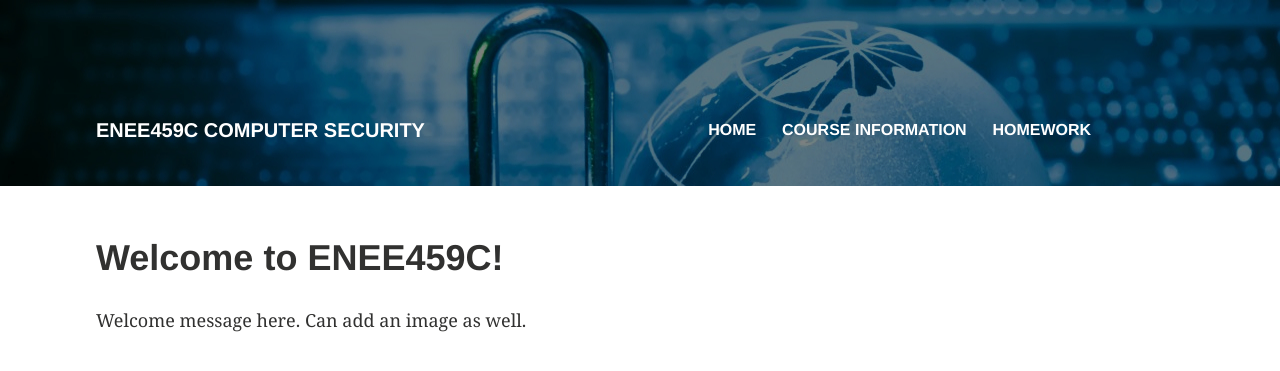
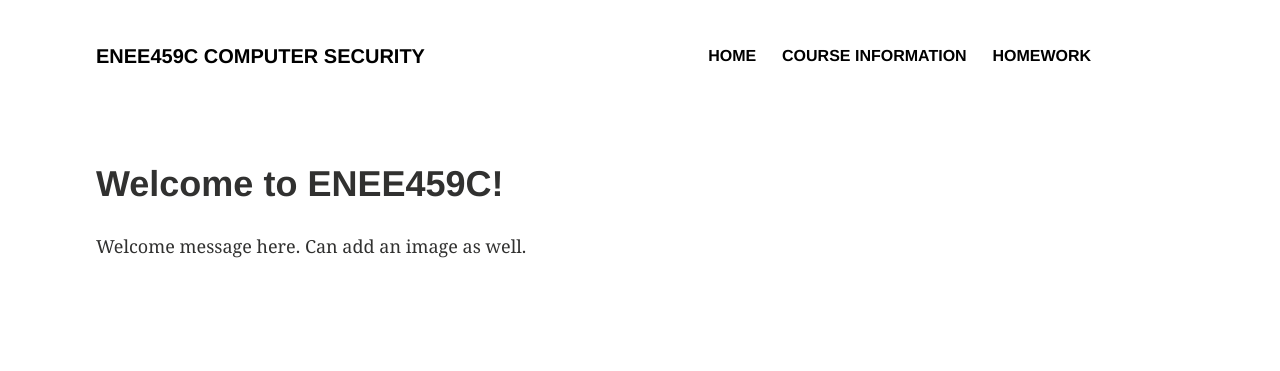
Before and after one commit to serrintine/serrintine.github.io, a Jekyll site: the page built from index.md, in a window 1280 px wide. Shown: the top 371 px of the page. Built offline with Jekyll 4.4.1, drawn with Linux system fonts in a browser that asks for light colours.

Commit message:
Updated _layout.scss

```diff
--- a/_sass/_layout.scss
+++ b/_sass/_layout.scss
@@ -12,9 +12,6 @@
 	.inner-wrap {
 		@include outer-container;
 	}
-    background: #333 url(../images/security.jpg) no-repeat;
-    padding-top: 100px;
-    color: #fff;
 }
 .site-title {
 	@include row;
@@ -24,8 +21,7 @@
 	padding: (.25 * $masthead-height) 0; // fourth the height to center vertically
 	height: $masthead-height;
 	text-decoration: none;
-	/*color: $black;*/
-    color: #fff;
+	color: $black;
 	font-family: $alt-font;
 	font-weight: 700;
 	@include font-size(20,no);
@@ -69,8 +65,7 @@
 			}
 			&:after {
 				width: 0;
-				/*background: $black;*/
-                background: #fff;
+				background: $black;
 			}
 			&:active:after,
 			&:hover:after {
@@ -102,8 +97,7 @@
 			font-weight: 700;
 			@include font-size(16,no);
 			line-height: .5 * $masthead-height; // half the height to center vertically
-			/*color: $black;*/
-            color: #fff;
+			color: $black;
 			text-transform: uppercase;
 		}
 	}
```
